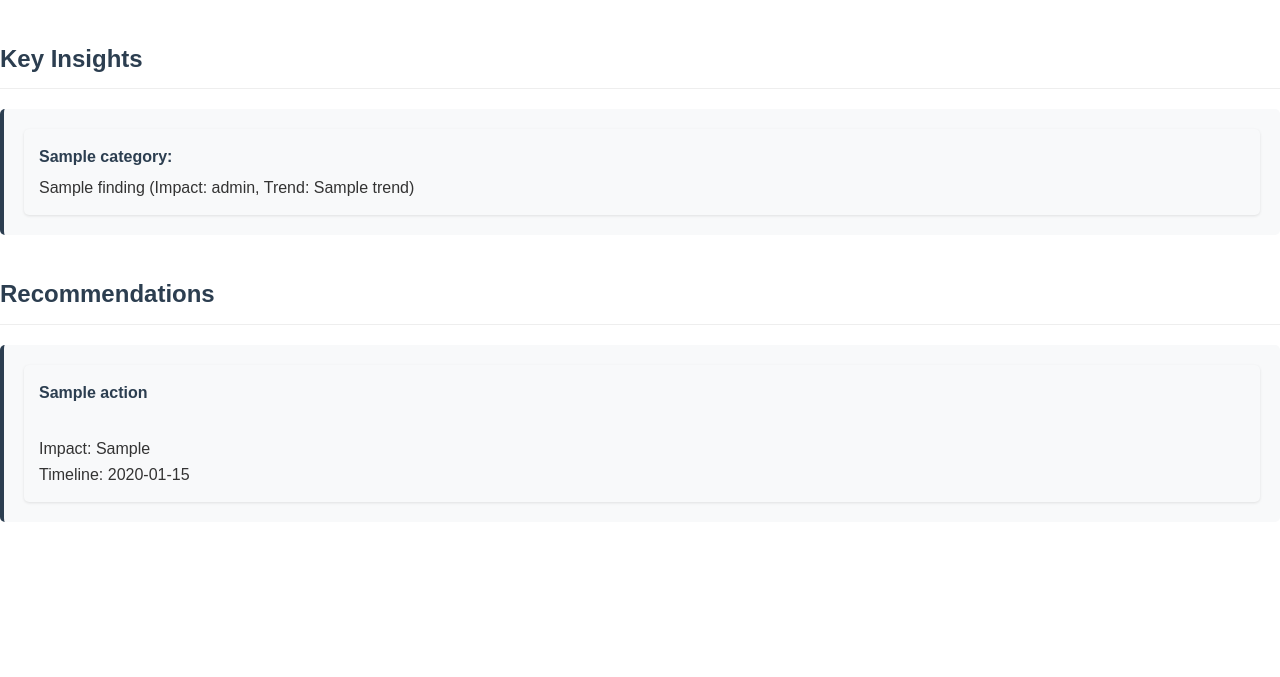
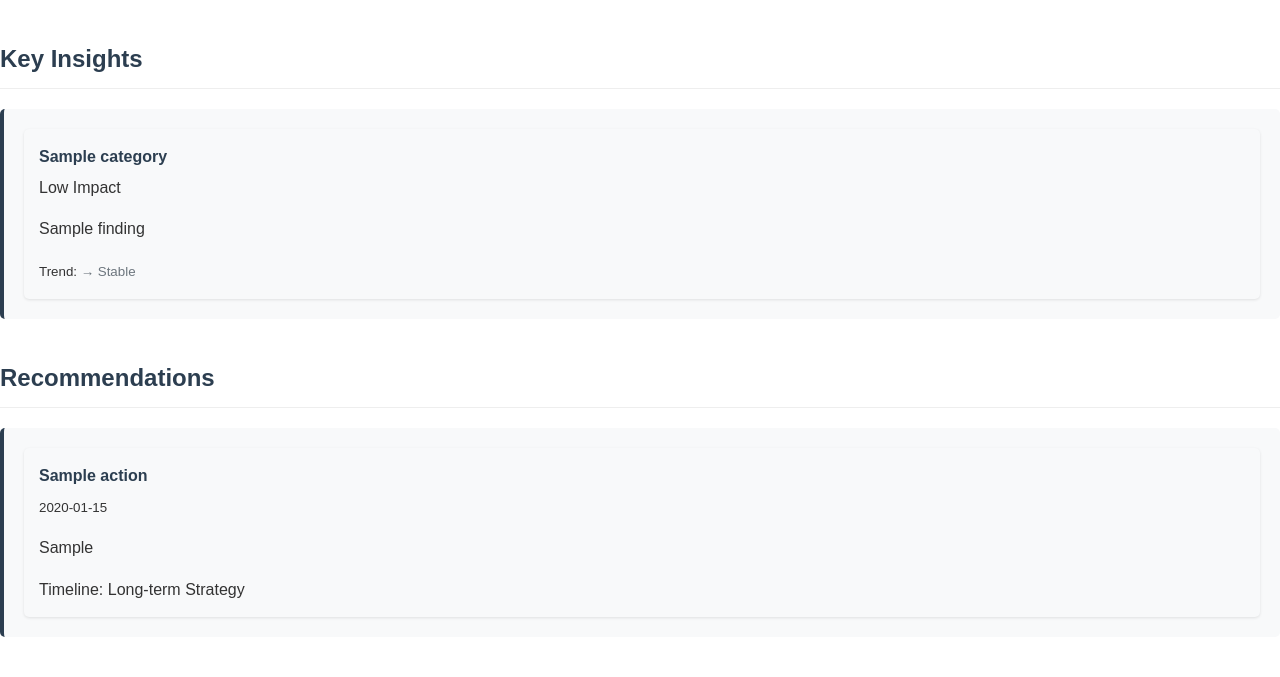
Before and after one commit to randtechusa/AnaleeOriginal, a Flask app: template templates/pdf_templates/forecast_pdf.html in a window 1280 px wide. Shown: the part 872-1549 px from the top of the page. Before the commit the page ends 1394 px from the top, so only its background shows below. Run offline with Flask 3, Linux system fonts and the light colour scheme; tables that the repository leaves empty hold one stand-in row (values such as "Sample post"); the template is opened without the code that fills it: values that come from a table or form of the project are taken from there, most other values are stand-ins (such as "Sample title", 1, 10 or a date in 2020).

Commit message:
Agent query: Can you check if the PDF now includes enhanced visual indicators for insights and recommendations while maintaining all existing functionality?
Improve forecast PDF report layout and presentation of insights and recommendations.

```diff
--- a/templates/pdf_templates/forecast_pdf.html
+++ b/templates/pdf_templates/forecast_pdf.html
@@ -185,9 +185,27 @@
         <div class="recommendations">
             {% for insight in forecast.key_insights %}
             <div class="metric-item">
-                <strong>{{ insight.category }}:</strong>
-                {{ insight.finding }}
-                (Impact: {{ insight.impact_level }}, Trend: {{ insight.trend }})
+                <div class="d-flex justify-content-between align-items-start">
+                    <strong>{{ insight.category }}</strong>
+                    {% if insight.impact_level == 'high' %}
+                        <span class="badge bg-danger">High Impact</span>
+                    {% elif insight.impact_level == 'medium' %}
+                        <span class="badge bg-warning">Medium Impact</span>
+                    {% else %}
+                        <span class="badge bg-info">Low Impact</span>
+                    {% endif %}
+                </div>
+                <p>{{ insight.finding }}</p>
+                <small class="text-muted">
+                    Trend:
+                    {% if insight.trend == 'increasing' %}
+                        <span class="positive">↑ Increasing</span>
+                    {% elif insight.trend == 'decreasing' %}
+                        <span class="negative">↓ Decreasing</span>
+                    {% else %}
+                        <span class="neutral">→ Stable</span>
+                    {% endif %}
+                </small>
             </div>
             {% endfor %}
         </div>
@@ -198,11 +216,20 @@
         <div class="recommendations">
             {% for rec in forecast.recommendations %}
             <div class="metric-item">
-                <strong>{{ rec.action }}</strong>
-                <br>
-                Impact: {{ rec.potential_impact }}
-                <br>
-                Timeline: {{ rec.implementation_timeline }}
+                <div class="d-flex w-100 justify-content-between">
+                    <strong>{{ rec.action }}</strong>
+                    <small class="timeline">{{ rec.implementation_timeline }}</small>
+                </div>
+                <p class="mt-2">{{ rec.potential_impact }}</p>
+                <div class="implementation-progress">
+                    {% if rec.implementation_timeline == 'Immediate' %}
+                        <div class="progress-indicator urgent">Priority: Immediate Action Required</div>
+                    {% elif rec.implementation_timeline == 'Short-term' %}
+                        <div class="progress-indicator short">Timeline: Within 1-3 Months</div>
+                    {% else %}
+                        <div class="progress-indicator long">Timeline: Long-term Strategy</div>
+                    {% endif %}
+                </div>
             </div>
             {% endfor %}
         </div>
```
